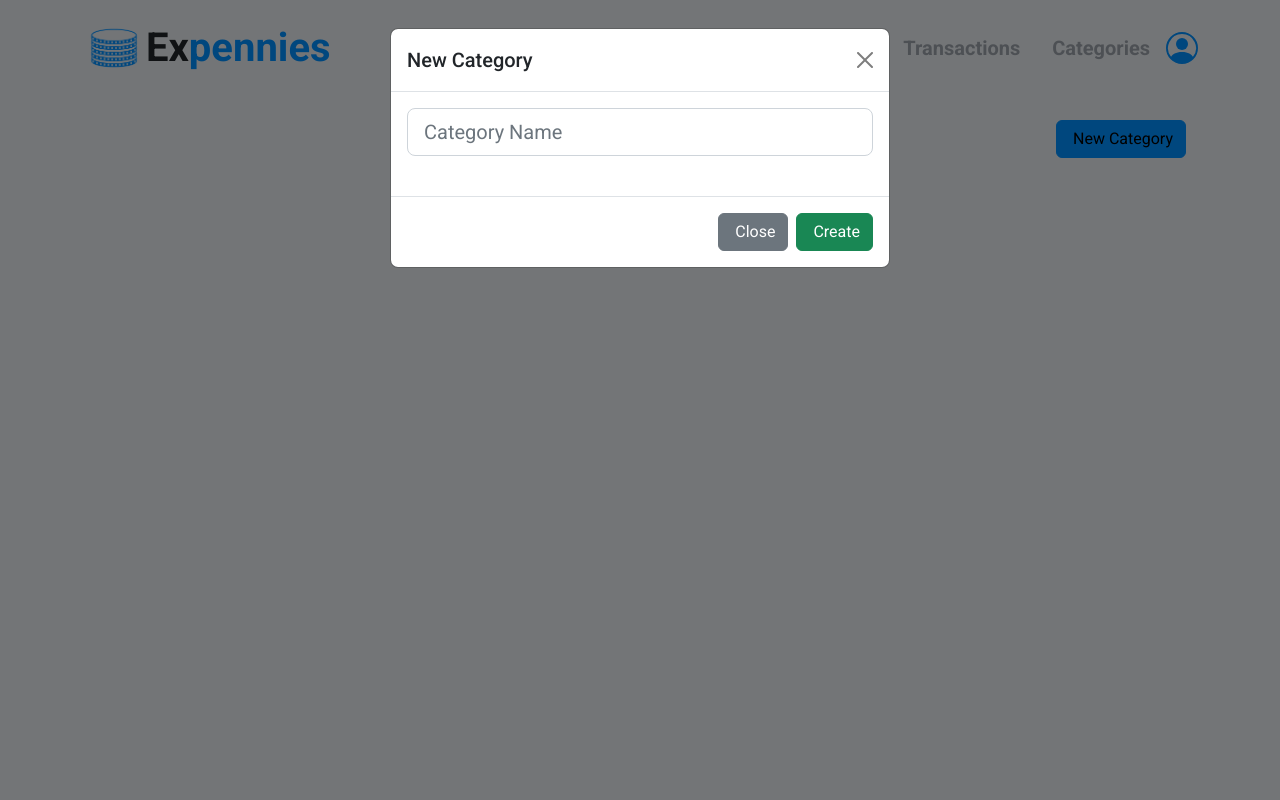
After one commit to lluischess/Expennies, a PHP site: template resources/views/categories/index.twig in a window 1280 px wide, after a click on "New Category". The commit adds this page. Run offline with PHP 8.4, Linux system fonts and the light colour scheme; the template is opened without the code that fills it, so the values that code supplies are empty; style sheets or scripts are compiled from the project's sources; some libraries are stand-ins or nearby versions.

Commit message:
Categories crud

```diff
--- a/app/Controllers/HomeController.php
+++ b/app/Controllers/HomeController.php
@@ -18,7 +18,7 @@ class HomeController
     {
         $username = $request->getAttribute('user')->getName();
 
-        include VIEW_PATH . '/xss.php';
+        //include VIEW_PATH . '/xss.php';
 
         return $this->twig->render($response, 'dashboard.twig');
     }
--- a/configs/middleware.php
+++ b/configs/middleware.php
@@ -10,6 +10,7 @@ use App\Middleware\ValidationErrorsMiddleware;
 use App\Middleware\OldFormDataMiddleware;
 use App\Middleware\AuthenticateMiddleware;
 use Slim\App;
+use Slim\Middleware\MethodOverrideMiddleware;
 use Slim\Views\Twig;
 use Slim\Views\TwigMiddleware;
 
@@ -18,6 +19,8 @@ return function (App $app) {
     $config    = $container->get(Config::class);
     // NOTA IMPORTANTE: Los middleware se ejecutan siempre de arriba a bajo por orden
 
+    // Este Middleware hace que en las rutas accepte algo mas que no sea ni post ni get
+    $app->add(MethodOverrideMiddleware::class);
 
     // Seguridad de token csrf y el middleware que pasa a los campos del twig lo necesario
     $app->add(CsrfFieldsMiddleware::class);
--- a/package.json
+++ b/package.json
@@ -10,6 +10,8 @@
     "@popperjs/core": "^2.11.6",
     "@symfony/webpack-encore": "^4.0.0",
     "bootstrap": "^5.2.1",
+    "bootstrap-icons": "^1.10.3",
+    "core-js": "3.28.0",
     "file-loader": "^6.2.0",
     "sass": "^1.54.9",
     "sass-loader": "^13.0.2",
--- /dev/null
+++ b/resources/views/categories/index.twig
@@ -0,0 +1,92 @@
+{% extends 'layout.twig' %}
+
+{% block javascripts %}
+    {{ parent() }}
+    {{ encore_entry_script_tags('categories') }}
+{% endblock %}
+
+{% block title %}Categories{% endblock %}
+
+{% block content %}
+    <div class="categories container content-body">
+        <div class="text-end">
+            <button type="button" class="btn btn-primary" data-bs-toggle="modal" data-bs-target="#newCategoryModal">
+                <i class="bi bi-plus-circle me-1"></i>
+                New Category
+            </button>
+        </div>
+        <div class="modal fade" id="newCategoryModal" tabindex="-1" aria-hidden="true">
+            <div class="modal-dialog">
+                <form action="/categories" method="post">
+                    <div class="modal-content">
+                        <div class="modal-header">
+                            <h5 class="modal-title">New Category</h5>
+                            <button type="button" class="btn-close" data-bs-dismiss="modal" aria-label="Close"></button>
+                        </div>
+                        <div class="modal-body">
+                            {{ csrf.fields | raw }}
+                            <div class="form-outline form-white mb-4">
+                                <input type="text" name="name" required
+                                       class="form-control form-control-lg"
+                                       placeholder="Category Name" />
+                            </div>
+                        </div>
+                        <div class="modal-footer">
+                            <button type="button" class="btn btn-secondary" data-bs-dismiss="modal">
+                                <i class="bi bi-x-circle me-1"></i>
+                                Close
+                            </button>
+                            <button type="submit" class="btn btn-success">
+                                <i class="bi bi-check-circle me-1"></i>
+                                Create
+                            </button>
+                        </div>
+                    </div>
+                </form>
+            </div>
+        </div>
+        {% if categories %}
+            <div id="categoriesTable">
+                <table class="table table-striped">
+                    <thead>
+                    <tr>
+                        <th>Name</th>
+                        <th>Created At</th>
+                        <th>Updated At</th>
+                        <th>Actions</th>
+                    </tr>
+                    </thead>
+                    <tbody>
+                    {% for category in categories %}
+                        <tr>
+                            <td>{{ category.name }}</td>
+                            <td>{{ category.createdAt | date('m/d/Y g:i A') }}</td>
+                            <td>{{ category.updatedAt | date('m/d/Y g:i A') }}</td>
+                            <td>
+                                <div class="d-flex flex-">
+                                    <form action="/categories/{{ category.id }}" method="post">
+                                        {{ csrf.fields | raw }}
+                                        <input type="hidden" name="_METHOD" value="DELETE" />
+                                        <button type="submit" class="btn btn-outline-danger">
+                                            <svg xmlns="http://www.w3.org/2000/svg" width="16" height="16" fill="currentColor" class="bi bi-trash3" viewBox="0 0 16 16">
+                                                <path d="M6.5 1h3a.5.5 0 0 1 .5.5v1H6v-1a.5.5 0 0 1 .5-.5ZM11 2.5v-1A1.5 1.5 0 0 0 9.5 0h-3A1.5 1.5 0 0 0 5 1.5v1H2.506a.58.58 0 0 0-.01 0H1.5a.5.5 0 0 0 0 1h.538l.853 10.66A2 2 0 0 0 4.885 16h6.23a2 2 0 0 0 1.994-1.84l.853-10.66h.538a.5.5 0 0 0 0-1h-.995a.59.59 0 0 0-.01 0H11Zm1.958 1-.846 10.58a1 1 0 0 1-.997.92h-6.23a1 1 0 0 1-.997-.92L3.042 3.5h9.916Zm-7.487 1a.5.5 0 0 1 .528.47l.5 8.5a.5.5 0 0 1-.998.06L5 5.03a.5.5 0 0 1 .47-.53Zm5.058 0a.5.5 0 0 1 .47.53l-.5 8.5a.5.5 0 1 1-.998-.06l.5-8.5a.5.5 0 0 1 .528-.47ZM8 4.5a.5.5 0 0 1 .5.5v8.5a.5.5 0 0 1-1 0V5a.5.5 0 0 1 .5-.5Z"/>
+                                            </svg>
+                                        </button>
+                                    </form>
+                                    <button class="ms-2 btn btn-outline-primary edit-category-btn"
+                                            data-id="{{ category.id }}">
+                                        <svg xmlns="http://www.w3.org/2000/svg" width="16" height="16" fill="currentColor" class="bi bi-pencil-square" viewBox="0 0 16 16">
+                                            <path d="M15.502 1.94a.5.5 0 0 1 0 .706L14.459 3.69l-2-2L13.502.646a.5.5 0 0 1 .707 0l1.293 1.293zm-1.75 2.456-2-2L4.939 9.21a.5.5 0 0 0-.121.196l-.805 2.414a.25.25 0 0 0 .316.316l2.414-.805a.5.5 0 0 0 .196-.12l6.813-6.814z"/>
+                                            <path fill-rule="evenodd" d="M1 13.5A1.5 1.5 0 0 0 2.5 15h11a1.5 1.5 0 0 0 1.5-1.5v-6a.5.5 0 0 0-1 0v6a.5.5 0 0 1-.5.5h-11a.5.5 0 0 1-.5-.5v-11a.5.5 0 0 1 .5-.5H9a.5.5 0 0 0 0-1H2.5A1.5 1.5 0 0 0 1 2.5v11z"/>
+                                        </svg>
+                                    </button>
+                                </div>
+                            </td>
+                        </tr>
+                    {% endfor %}
+                    </tbody>
+                </table>
+            </div>
+        {% endif %}
+    </div>
+{% endblock %}
--- a/resources/views/layout.twig
+++ b/resources/views/layout.twig
@@ -31,7 +31,7 @@
                 <a href="#" class="nav-link fw-bold fs-5" aria-current="page">Transactions</a>
             </li>
             <li class="nav-item">
-                <a href="#" class="nav-link fw-bold fs-5" aria-current="page">Categories</a>
+                <a href="/categories" class="nav-link fw-bold fs-5" aria-current="page">Categories</a>
             </li>
         </ul>
 
--- a/webpack.config.js
+++ b/webpack.config.js
@@ -21,6 +21,7 @@ Encore
      */
     .addEntry("app", "./resources/js/app.js")
     .addEntry("dashboard", "./resources/js/dashboard.js")
+    .addEntry("categories", "./resources/js/categories.js")
     .addEntry("auth", "./resources/js/auth.js")
 
     // When enabled, Webpack "splits" your files into smaller pieces for greater optimization.
```
Also changed, not shown: app/Controllers/CategoriesController.php (added, +55 -0 lines), app/Entity/Category.php (+6 -7 lines), app/Entity/Traits/HasTimestamps.php (added, +29 -0 lines), app/Entity/Transaction.php (+3 -6 lines), app/Entity/User.php (+2 -16 lines), app/RequestValidators/CreateCategoryRequestValidator.php (added, +28 -0 lines), app/Services/CategoryService.php (added, +42 -0 lines), configs/routes/web.php (+16 -5 lines), resources/js/categories.js (added, +12 -0 lines), package-lock.json.
